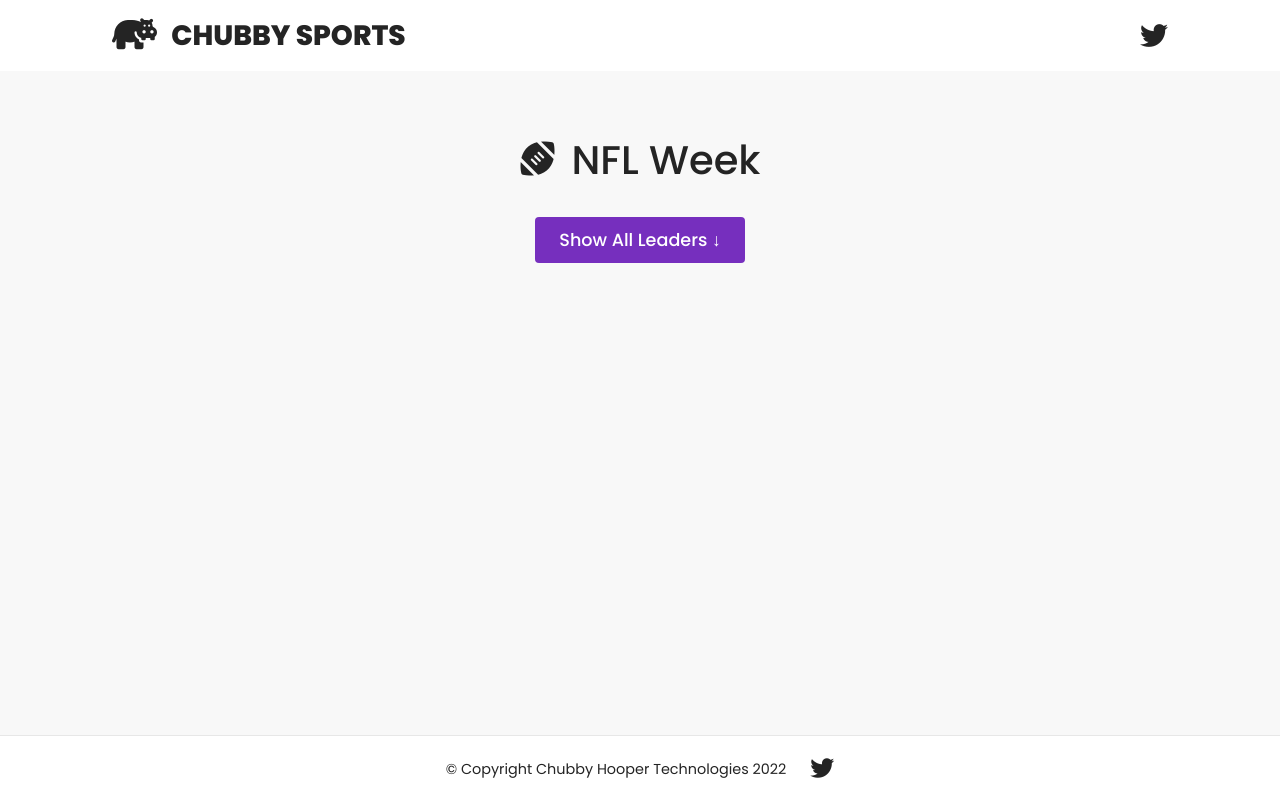
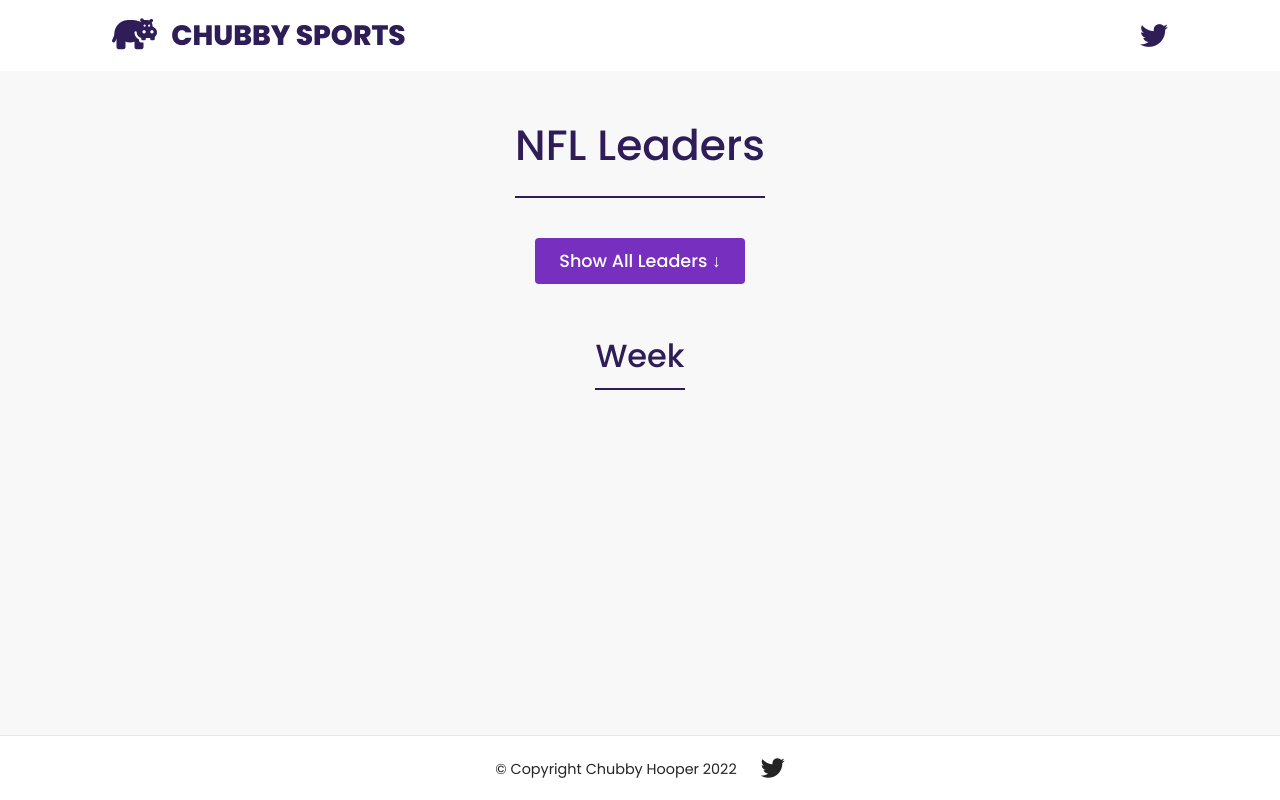
Before and after one commit to daneasterman/chubby-sports, a Flask app: page / in a window 1280 px wide. Run offline with Flask 2, Linux system fonts and the light colour scheme; data that the repository does not hold is empty; some libraries are stand-ins or nearby versions.

Commit message:
Finish off css tweaks and add week subtitle

```diff
--- a/static/css/styles.css
+++ b/static/css/styles.css
@@ -1,3 +1,5 @@
+/***** GLOBAL STYLES ******/
+
 html {
 	background-color: #f8f8f8;
 	color: #242424;
@@ -30,48 +32,76 @@ section {
 /* Desktop */
 @media screen and (min-width: 768px) {
   section {
-    padding-top: 4rem;
-		padding-bottom: 6rem;
+		padding-bottom: 1rem 5rem;
   }
 }
+
 /***** PAGE TEMPLATE STYLES ******/
+
 div.page_wrapper {
 	max-width: 1000px;
 	margin: 0 auto;
 }
 
-.title_elements_wrapper {
+.hero_flex {
+	display: flex;
+	justify-content: center;
+	flex-wrap: wrap;
+	align-items: center;
+}
+
+.hero_item {
 	display: flex;
 	flex-direction: column;
 	align-items: center;
-	margin-bottom: 4rem;
+	border-radius: 12px;
+	/* flex: 0 1 600px; */
+	/* border: 2px solid #762FBE;    */
 }
 
-.title_wrapper {
-	display: flex;
-	align-items: center;
-	justify-content: center;
-	margin-bottom: 2rem;
-
-}
-.nfl_icon_wrapper i {
-	font-size: 2.25rem;
-	margin-right: 1rem;
-}
-
-h1.page_title {
-	font-size: 2.5rem;
+h1.section_title {
+	font-size: 2.65rem;
 	font-weight: 500;
 	text-align: center;
 	line-height: 1.25;
-	/* max-width: 60rem; */
+	margin-bottom: 2.5rem;
+	color: #2F1D58;
+	border-bottom: 2px solid;
+	padding-bottom: 1.5rem;
 }
 
-/* Desktop */
-/* @media screen and (min-width: 768px) {
-} */
+h2.section_subtitle {
+	font-size: 2rem;
+	font-weight: 500;
+	margin-bottom: 1.5rem;
+	color: #2F1D58;
+	border-bottom: 2px solid;
+	padding-bottom: 0.5rem;
+	text-align: center;
+}
+
+.reveal_all {
+	margin-bottom: 3rem;
+}
+
+.reveal_all, .reveal_game_leaders {
+	background-color: #762FBE;
+	font-size: 1.1rem;
+	color: white;
+	font-weight: 500;
+	text-transform: capitalize;
+	padding: 10px 1.5rem 10px 1.5rem;
+	border-radius: 4px;
+	border: 0;
+}
+
+.reveal_all:hover, .reveal_game_leaders:hover {
+	background-color: #9049D8;
+	cursor: pointer;
+}
 
 /****** GAME PANEL STYLES ******/
+
 .game_wrapper {
 	padding: 0 2rem 2rem 2rem;
 	box-shadow: 2px 3px 2px rgb(0 0 0 / 5%);
@@ -88,9 +118,6 @@ h1.page_title {
 	flex-direction: column;
 	align-items: center;
 }
-
-/* .game_date {
-} */
 
 .home_away {
 	margin-bottom: 0.5rem;
@@ -135,21 +162,7 @@ h1.page_title {
   text-align: center;
 }
 
-.reveal_all, .reveal_game_leaders {
-	background-color: #762FBE;
-	font-size: 1.1rem;
-	color: white;
-	font-weight: 500;
-	text-transform: capitalize;
-	padding: 10px 1.5rem 10px 1.5rem;
-	border-radius: 4px;
-	border: 0;
-}
 
-.reveal_all:hover, .reveal_game_leaders:hover {
-	background-color: #9049D8;
-	cursor: pointer;
-}
 
 /***** PLAYER PANEL STYLES *****/
 
--- a/templates/footer.html
+++ b/templates/footer.html
@@ -31,7 +31,7 @@
 	<div class="footer_wrapper">
 		<div class="copyright_wrapper">
 			<p>
-				&copy; Copyright Chubby Hooper Technologies 2022
+				&copy; Copyright Chubby Hooper 2022
 			</p>
 			<a target="_blank" class="icon_wrapper" href="https://twitter.com/ChubbyHooper24">
 				<i class="fab fa-twitter"></i>
--- a/templates/nav.html
+++ b/templates/nav.html
@@ -1,5 +1,9 @@
 <style>
+	nav {
+		margin-bottom: 1rem;
+	}
 	.nav_wrapper {
+		color: #2F1D58;
     display: flex;
 		flex-direction: row;
 		align-items: center;
--- a/templates/nfl.html
+++ b/templates/nfl.html
@@ -2,14 +2,16 @@
 {% block content %}
 
 <section>
+
+	<div class="hero_flex">
+		<div class="hero_item">
+			<h1 class="section_title">NFL Leaders</h1>
+			<a class="reveal_all">Show All Leaders &darr;</a>
+			<h2 class="section_subtitle">Week {{ nfl.week }} </h2>
+		</div>
+	</div>
+
 	<div class="page_wrapper">
-		<div class="title_elements_wrapper">
-			<div class="title_wrapper">
-				<div class="nfl_icon_wrapper"><i class="fas fa-football-ball"></i></div>
-				<h1 class="page_title">NFL Week {{ nfl.week }}</h1>
-			</div>
-			<a class="reveal_all">Show All Leaders &darr;</a>
-		</div>
 
 		{% for g in nfl.games %}
 			<div class="game_wrapper">
```
